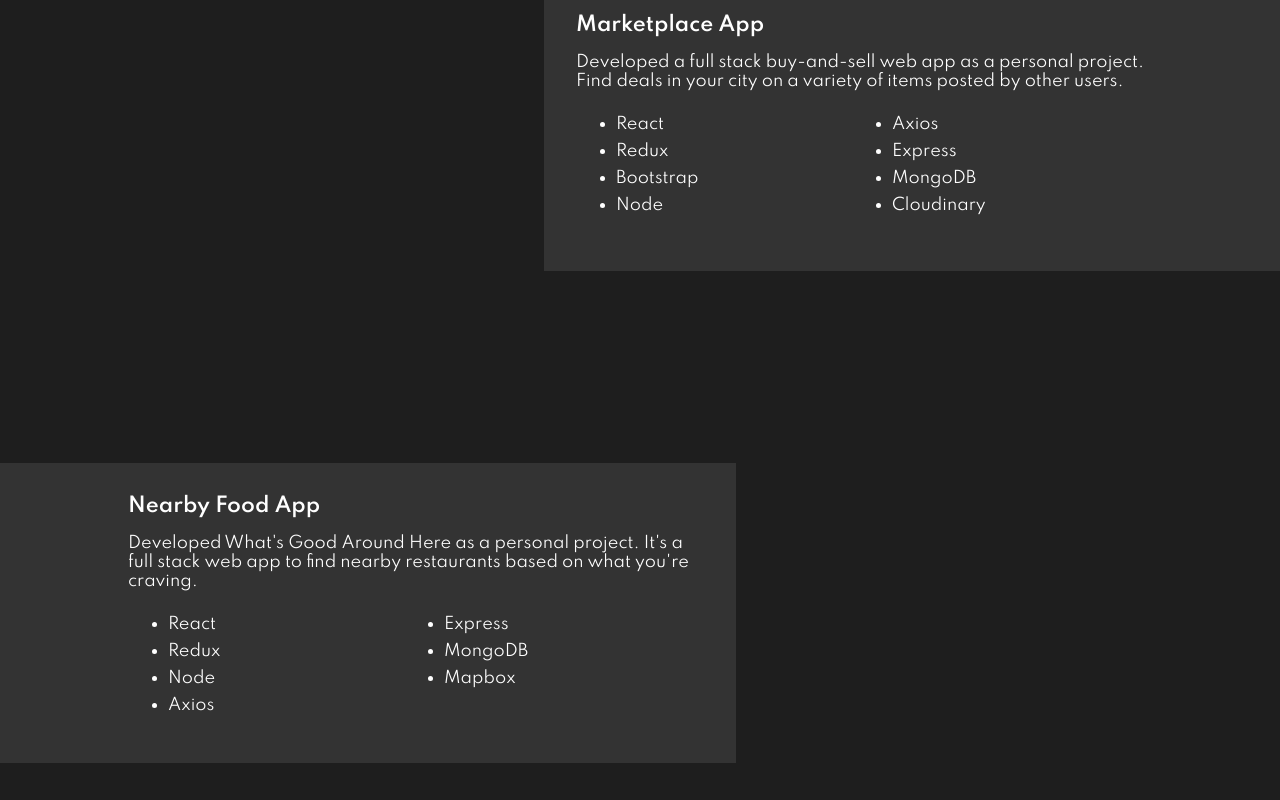
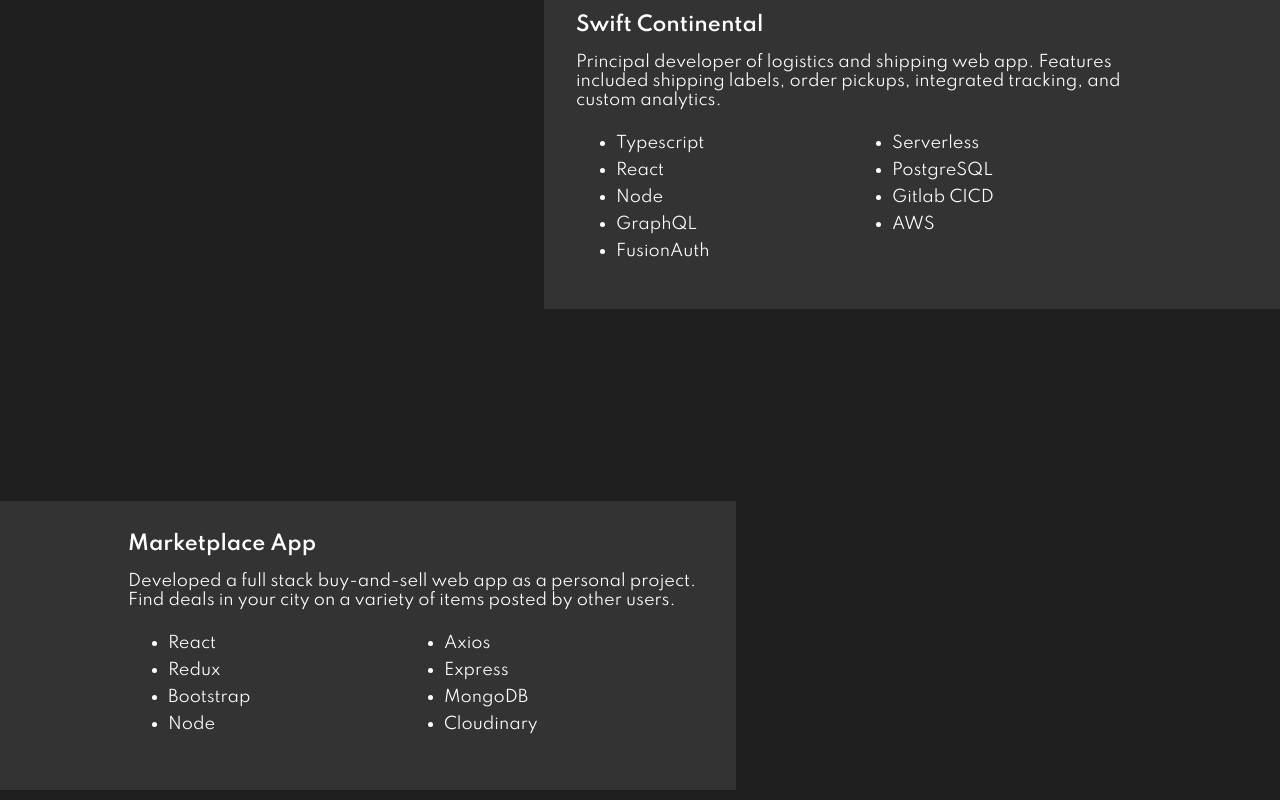
Before and after one commit to jsadden/portfolio, a React (Create React App) app: page / in a window 1280 px wide. Shown: the part 3160-3960 px from the top of the page. Built offline with nearby package versions, Linux system fonts and the light colour scheme; a web font is replaced by a local one.

Commit message:
add swift

```diff
--- a/src/Scene.tsx
+++ b/src/Scene.tsx
@@ -35,6 +35,7 @@
 import inventorIcon from './assets/inventor.png';
 
 import alibitechIcon from './assets/alibitech.png';
+import swiftIcon from './assets/swift.png';
 import marketplaceAppIcon from './assets/marketplaceapp.png';
 import foodAppIcon from './assets/foodapp.png';
 import utcIcon from './assets/utc.png';
@@ -117,7 +118,7 @@
         }
         angle={{ x: 0.1, y: 0.15, z: 0.1 }}
         color={'#fff'}
-        imagePath={marketplaceAppIcon}
+        imagePath={swiftIcon}
       />
 
       <IconBox
@@ -125,7 +126,7 @@
         position={desktop ? { x: 30, y: -335, z: -35 } : tablet ? { x: 20, y: -345, z: -35 } : mobile ? { x: -7, y: -415, z: -35 } : { x: -7, y: -415, z: -35 }}
         angle={{ x: 0.1, y: 0.15, z: 0.1 }}
         color={'#fff'}
-        imagePath={foodAppIcon}
+        imagePath={marketplaceAppIcon}
       />
 
       <IconBox
@@ -133,12 +134,20 @@
         position={desktop ? { x: -30, y: -390, z: -35 } : tablet ? { x: -20, y: -405, z: -35 } : mobile ? { x: 8, y: -480, z: -35 } : { x: 8, y: -485, z: -35 }}
         angle={{ x: 0.1, y: 0.15, z: 0.1 }}
         color={'#fff'}
+        imagePath={foodAppIcon}
+      />
+
+      <IconBox
+        size={{ length: 12, width: 12, height: 12 }}
+        position={desktop ? { x: 30, y: -435, z: -35 } : tablet ? { x: 20, y: -460, z: -35 } : mobile ? { x: -6, y: -555, z: -35 } : { x: -6, y: -555, z: -35 }}
+        angle={{ x: 0.1, y: 0.15, z: 0.1 }}
+        color={'#fff'}
         imagePath={utcIcon}
       />
 
       <IconBox
         size={{ length: 12, width: 12, height: 12 }}
-        position={desktop ? { x: 30, y: -435, z: -35 } : tablet ? { x: 20, y: -460, z: -35 } : mobile ? { x: -6, y: -555, z: -35 } : { x: 20, y: -460, z: -35 }}
+        position={desktop ? { x: -30, y: -490, z: -35 } : tablet ? { x: -20, y: -500, z: -35 } : mobile ? { x: 7, y: -615, z: -35 } : { x: 7, y: -615, z: -35 }}
         angle={{ x: 0.1, y: 0.15, z: 0.1 }}
         color={'#fff'}
         imagePath={dccIcon}
--- a/src/components/ProjectList/ProjectList.tsx
+++ b/src/components/ProjectList/ProjectList.tsx
@@ -11,29 +11,36 @@
       />
 
       <Project
+        title="Swift Continental"
+        description="Principal developer of logistics and shipping web app. Features included shipping labels, order pickups, integrated tracking, and custom analytics."
+        skills={['Typescript', 'React', 'Node', 'GraphQL', 'FusionAuth', 'Serverless', 'PostgreSQL', 'Gitlab CICD', 'AWS']}
+        alignRight
+      />
+
+      <Project
         title="Marketplace App"
         description="Developed a full stack buy-and-sell web app as a personal project. Find deals in your city on a variety of items posted by other users."
         skills={['React', 'Redux', 'Bootstrap', 'Node', 'Axios', 'Express', 'MongoDB', 'Cloudinary']}
-        alignRight
       />
 
       <Project
         title="Nearby Food App"
         description={`Developed What's Good Around Here as a personal project. It's a full stack web app to find nearby restaurants based on what you're craving.`}
         skills={['React', 'Redux', 'Node', 'Axios', 'Express', 'MongoDB', 'Mapbox']}
+        alignRight
       />
 
       <Project
         title="Tools for a Safe Flight"
         description={`While at UTC Aerospace (now Collins Aerospace), I developed stress analysis tools for landing gear safety. When a plane has a hard landing, these tools are used to determine which parts of a landing gear have taken too much damage and must be replaced or refurbished before flying again.\n\nThese tools helped reduce turn-around time from incident to dispatch by roughly 75%.`}
         skills={['Visual Basic', 'Visual Studio', 'Desktop App', 'Stress Analysis']}
-        alignRight
       />
 
       <Project
         title="DC Consulting"
         description={`I was a Process and Design Engineer (EIT), creating 2D and 3D layouts of large-scale food production facilities. Other responsibilities included website maintenance, 3D scanning sites, and production of promotional videos.`}
         skills={['AutoCAD', 'AutoDesk Inventor', 'AutoDesk Recap', 'DaVinci Resolve']}
+        alignRight
       />
     </>
   );
```
Also changed, not shown: src/assets/swift.png (added).
